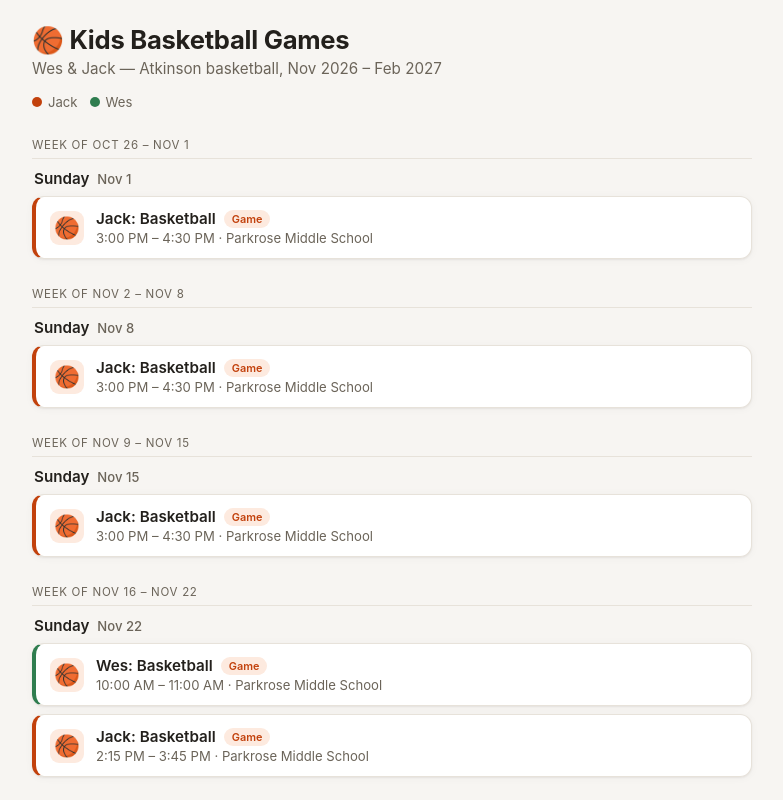
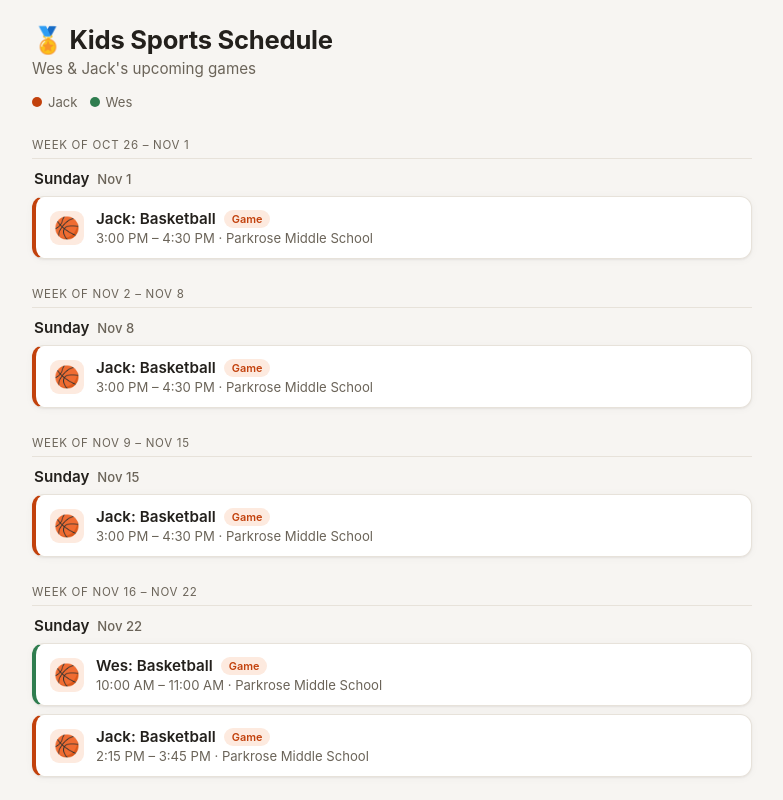
Before and after one commit to thatkellenguy/kids-schedule, a plain HTML site: page index.html in a window 1280 px wide. Shown: the top 800 px of the page, without its empty margins (248-1031 px from the left). Drawn offline with Linux system fonts and the light colour scheme.

Commit message:
Rename page to Kids Sports Schedule
Co-Authored-By: Claude Opus 5.5 <noreply@anthropic.com>
Claude-Session: https://claude.ai/code/session_01V6FNYBXHhCmS7RToGM973u

```diff
--- a/index.html
+++ b/index.html
@@ -3,7 +3,7 @@
 <head>
 <meta charset="UTF-8">
 <meta name="viewport" content="width=device-width, initial-scale=1.0">
-<title>Kids Basketball Games</title>
+<title>Kids Sports Schedule</title>
 <style>
   :root {
     --bg: #f7f5f2;
@@ -191,8 +191,8 @@
 <body>
 <div class="wrap">
   <header>
-    <h1>🏀 Kids Basketball Games</h1>
-    <p class="subtitle">Wes &amp; Jack — Atkinson basketball, Nov 2026 – Feb 2027</p>
+    <h1>🏅 Kids Sports Schedule</h1>
+    <p class="subtitle">Wes &amp; Jack's upcoming games</p>
     <div class="legend">
       <span class="legend-item"><span class="dot jack"></span>Jack</span>
       <span class="legend-item"><span class="dot wes"></span>Wes</span>
```
